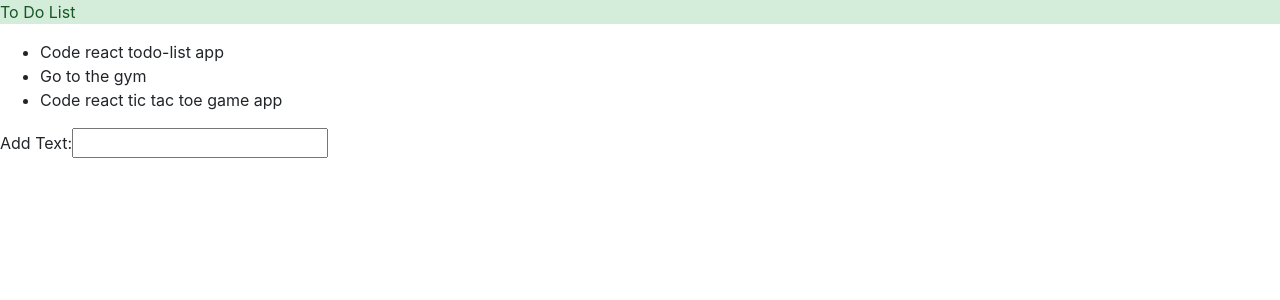
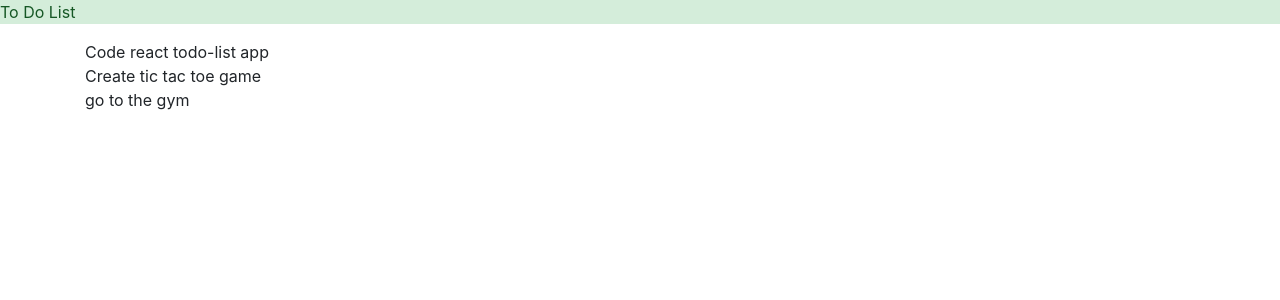
Before and after one commit to itsRealoj/todo-app-react-hooks, a React (Create React App) app: page / in a window 1280 px wide. Shown: the top 300 px of the page. Built offline with nearby package versions, Linux system fonts and the light colour scheme.

Commit message:
adding list of todos

```diff
--- a/src/App.js
+++ b/src/App.js
@@ -1,11 +1,11 @@
 import React from 'react';
-import Login from './components/login';
+import Todo from './components/Todo';
 
 function App() {
   return (
     <div className="App">
       <p class="alert-success">To Do List</p>
-      <Login/>
+      <Todo/>
     </div>
   );
 }
--- /dev/null
+++ b/src/components/Todo.js
@@ -0,0 +1,25 @@
+import React, { useState, useCallback } from 'react';
+
+const todo = ({ todo }) => <div> {todo.text} </div>
+
+function Todo() {
+    const [todos, setTodos] = useState([
+        {text: "Code react todo-list app"},
+        {text: "Create tic tac toe game"},
+        {text: "go to the gym"}
+    ]);
+
+    //const Todo = ({todos}) => <div>todos[1].text</div>
+
+    return(
+        <div className="container">
+            <form>
+                <div>
+    <div>{(todos.map(todo => <div>{todo.text}</div>))}</div>
+                </div>
+            </form>
+        </div>
+    )
+}
+
+export default Todo;
--- a/src/components/login.js
+++ /dev/null
@@ -1,20 +0,0 @@
-import React from 'react';
-
-function Login() {
-    return(
-        <div>
-            <form>
-                <div>
-                    <ul>
-                        <li>Code react todo-list app</li>
-                        <li>Go to the gym </li>
-                        <li>Code react tic tac toe game app</li>
-                    </ul>
-                    Add Text:<input/>
-                </div>
-            </form>
-        </div>
-    )
-}
-
-export default Login;
```
